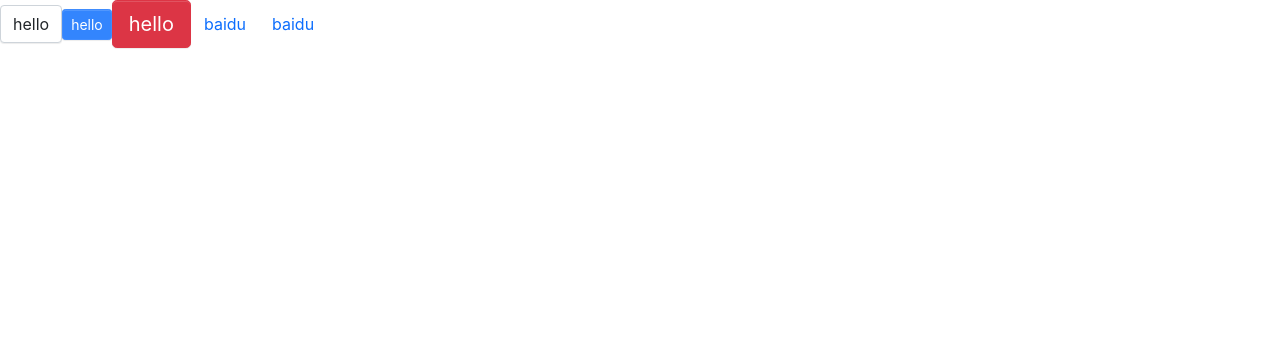
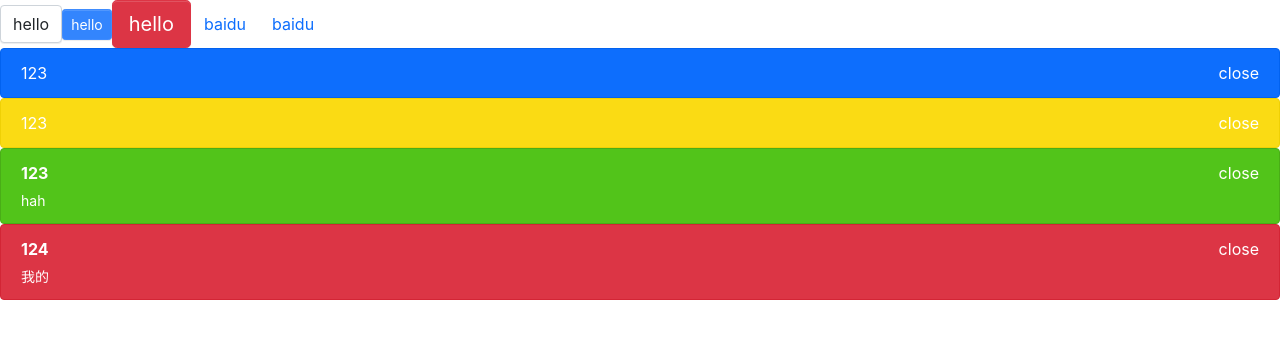
Before and after one commit to stakjun/freemyui, a React (Create React App) app: page / in a window 1280 px wide. Shown: the top 338 px of the page. Built offline with nearby package versions, Linux system fonts and the light colour scheme.

Commit message:
feat: Alert组件

```diff
--- a/src/App.tsx
+++ b/src/App.tsx
@@ -1,4 +1,5 @@
 import React from 'react';
+import Alert, { AlertType } from './components/Alert/alert';
 import Button, { ButtonSize, ButtonType } from './components/Button/button';
 
 function App() {
@@ -9,6 +10,30 @@
       <Button btnType={ButtonType.Danger} size={ButtonSize.Large}>hello</Button>
       <Button btnType={ButtonType.Link}  href='http://www.baidu.com' target="_blank">baidu</Button>
       <Button btnType={ButtonType.Link}  href='http:www.baidu.com'>baidu</Button>
+
+      <Alert
+        title='123'
+        type={AlertType.Default}
+        className='myAlert'
+      />
+       <Alert
+        title='123'
+        type={AlertType.Warning}
+        className='myAlert'
+      />
+      <Alert
+        title='123'
+        type={AlertType.Success}
+        className='myAlert'
+        description='hah '
+      />
+      <Alert
+        title='124'
+        type={AlertType.Danger}
+        description='我的'
+        closable={true}
+        onClose={() => {console.log(1)}}
+      />
     </div>
   );
 }
--- /dev/null
+++ b/src/components/Alert/_style.scss
@@ -0,0 +1,37 @@
+$alert-colors: (
+    "default": $primary,
+    "success": $success,
+    "warning": $warning,
+    "danger": $danger,
+);
+
+.alert {
+    position: relative;
+    padding: $alert-padding-y $alert-padding-x;
+    border: $alert-border-width solid transparent;
+    border-radius: $alert-border-radius;
+
+    .alert-close {
+        position: absolute;
+        top: 0;
+        right: 0;
+        padding: $alert-padding-y $alert-padding-x;
+        color: inherit;
+        cursor: pointer;
+    }
+
+    .bold-title {
+        font-weight: $font-weight-bold;
+    }
+
+    .alert-desc {
+        font-size: $alert-description-font-size;
+        margin: $alert-description-top-margin 0 0;
+    }
+}
+
+@each $color, $value in $alert-colors {
+    .alert-#{$color} {
+        @include alert-style($value, darken($value, 5%), $white);
+    }
+}
--- /dev/null
+++ b/src/components/Alert/alert.tsx
@@ -0,0 +1,67 @@
+import classNames from "classnames";
+import { useState } from "react";
+
+export enum AlertType {
+    Success = 'success',
+    Default = 'default',
+    Danger = 'danger',
+    Warning = 'warning',
+}
+
+interface AlertProps {
+    className?: string;
+    /**标题 */
+    title: string;
+    /**描述 */
+    description?: string;
+    /**类型 */
+    type?: string;
+    /**关闭Alert时的回调 */
+    onClose?: () => void;
+    /**是否显示关闭图标 */
+    closable?: boolean;
+}
+
+const Alert: React.FC<AlertProps> = (props) => {
+    const {
+        className,
+        title,
+        description,
+        type,
+        onClose,
+        closable,
+    } = props;
+
+    const [hide, setHide] = useState(false);
+
+    const classes = classNames('alert', className, {
+        [`alert-${type}`]: type
+    });
+    const titleClass = classNames('alert-title', {
+        'bold-title': description
+    })
+
+    const handleClose = (e: React.MouseEvent) => {
+        onClose && onClose();
+        setHide(true);
+    }
+
+    return (
+        <>
+            {!hide &&
+                <div className={classes}>
+                    <span className={titleClass}>{title}</span>
+                    {description && <p className="alert-desc">{description}</p>}
+                    {closable && <span className="alert-close" onClick={handleClose}>close</span>}
+                </div>
+            }
+        </>
+    )
+}
+
+Alert.defaultProps = {
+    type: AlertType.Default,
+    closable: true
+}
+
+export default Alert;
--- a/src/styles/_mixin.scss
+++ b/src/styles/_mixin.scss
@@ -1,3 +1,4 @@
+// Button
 @mixin button-size($padding-y, $padding-x, $font-size, $border-radius) {
     padding: $padding-y $padding-x;
     font-size: $font-size;
@@ -35,5 +36,11 @@
         color: $color;
         border-color: $border;
     }
+}
 
+// Alert
+@mixin alert-style($background, $border, $color) {
+    color: $color;
+    background: $background;
+    border-color: $border;
 }
--- a/src/styles/index.scss
+++ b/src/styles/index.scss
@@ -9,3 +9,6 @@
 
 //btn
 @import "../components/Button/style";
+
+// Alert
+@import "../components/Alert/style";
```
Lines whose indentation alone changed are shown as unchanged.
